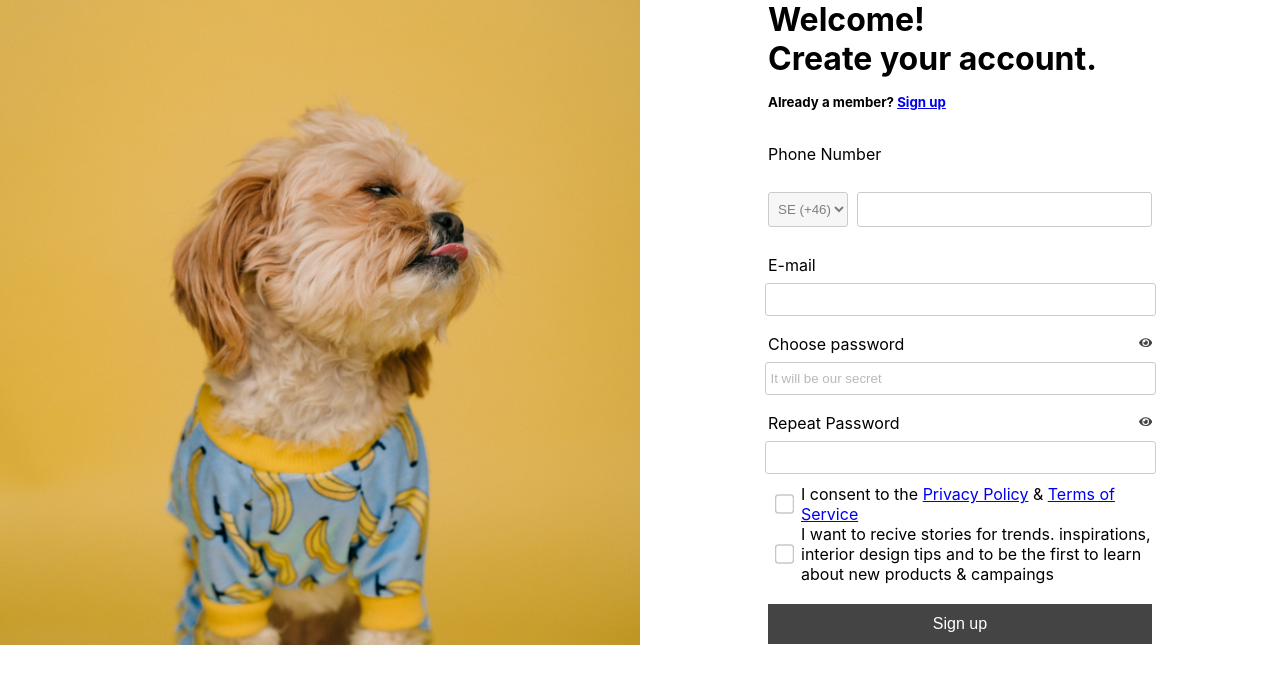
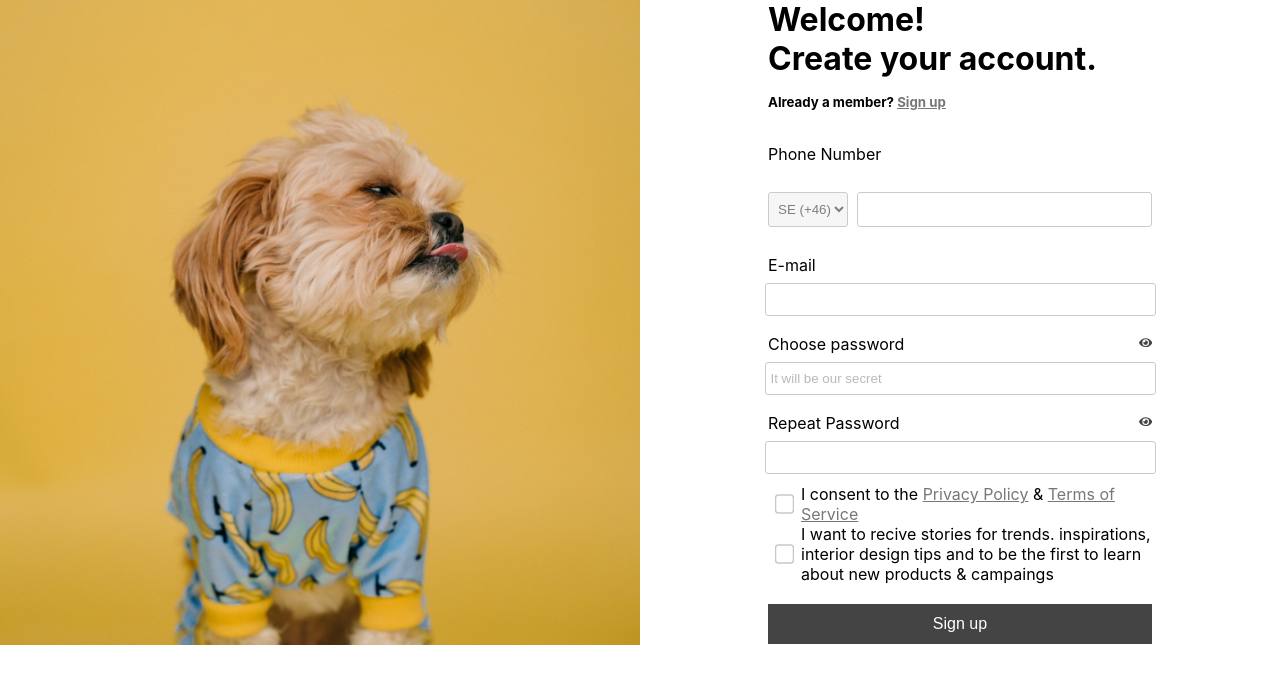
Before and after one commit to RustyNick/Login-page, a React (Create React App) app: page / in a window 1280 px wide. Shown: the top 684 px of the page. Built offline with nearby package versions, Linux system fonts and the light colour scheme.

Commit message:
make links grey

```diff
--- a/src/App.css
+++ b/src/App.css
@@ -1,6 +1,10 @@
 *{
   padding:0;
   margin:0;
+}
+
+a{
+  color: #777;
 }
 
 .title{
```
